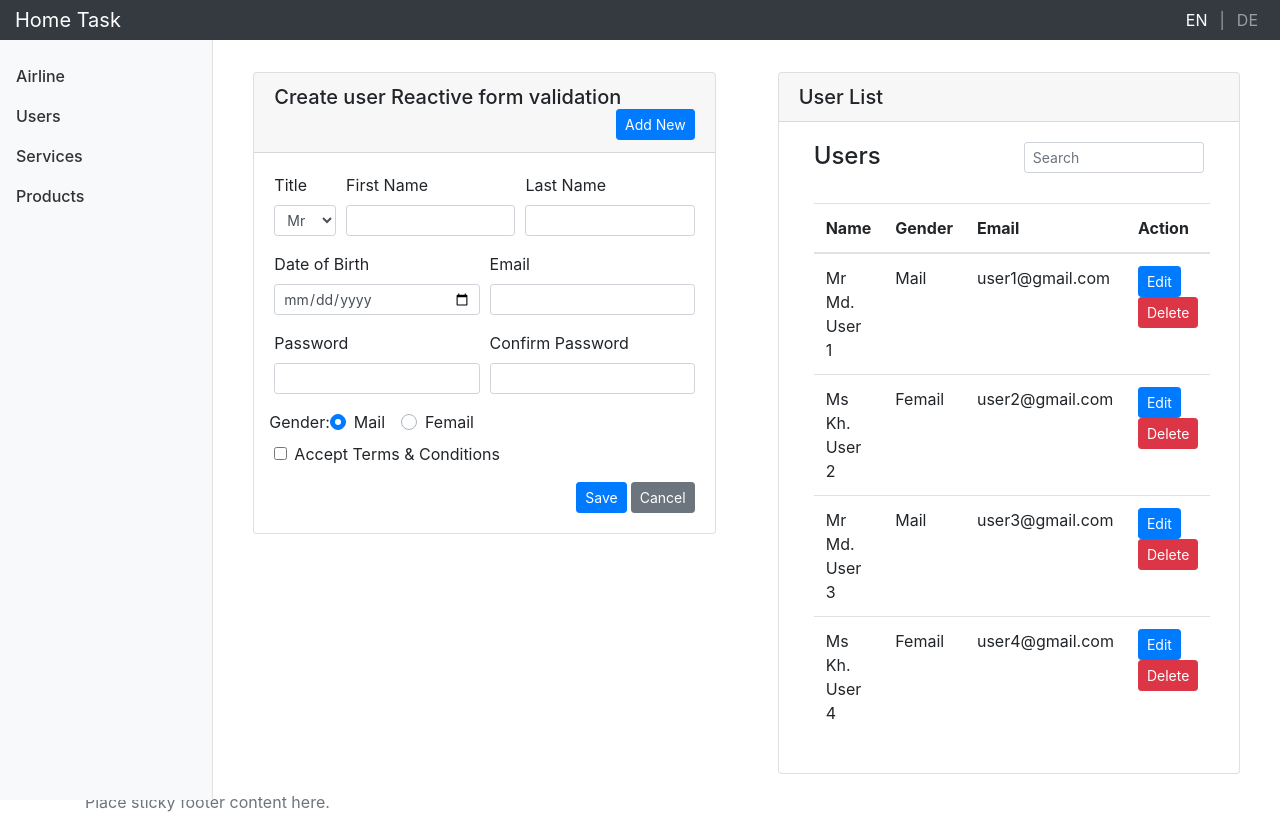
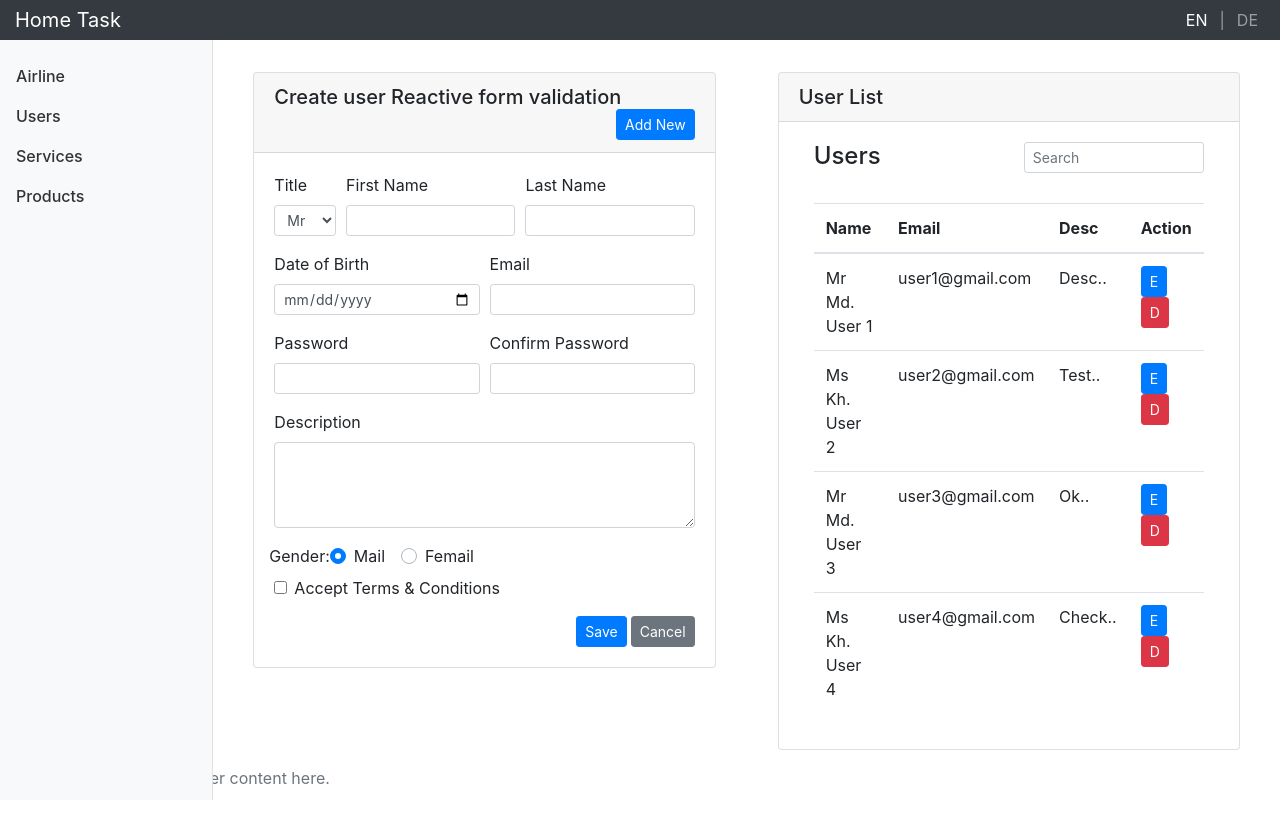
Before and after one commit to habib01cse/nglight, an Angular app: page /users in a window 1280 px wide. Built offline with nearby package versions, Linux system fonts and the light colour scheme; some icons are missing.

Commit message:
add Description in User

```diff
--- a/src/app/features/users/users.component.html
+++ b/src/app/features/users/users.component.html
@@ -122,6 +122,15 @@
                     </div>
 
                     <div class="form-row">
+                        <div class="form-group col">
+                            <label for="description">Description</label>
+                            <textarea class="form-control" id="description" rows="3"
+                            formControlName="description"
+                            ></textarea>
+                        </div>
+                    </div>
+
+                    <div class="form-row">
                         <label for="gender">Gender:</label>
 
                         <div class="custom-control custom-radio custom-control-inline">
@@ -178,19 +187,21 @@
                       <thead>
                         <tr>
                           <th>Name</th>
-                          <th>Gender</th>
+                          <!-- <th>Gender</th> -->
                           <th>Email</th>
+                          <th>Desc</th>
                           <th>Action</th>
                         </tr>
                       </thead>
                       <tbody>
                         <tr *ngFor="let item of itemList; let i = index; trackBy: trackByFn">
                           <td>{{ item?.title }} {{ item?.firstName }} {{ item?.lastName }}</td>
-                          <td>{{ item?.gender }}</td>
+                          <!-- <td>{{ item?.gender }}</td> -->
                           <td>{{ item?.email }}</td>
+                          <td>{{ item?.description }}</td>
                           <td>
-                              <button type="button" class="btn btn-primary btn-sm mr-1" (click)="itemEdit(item)">Edit</button>
-                              <button type="button" class="btn btn-danger btn-sm" (click)="itemDelete(item)">Delete</button>
+                              <button type="button" class="btn btn-primary btn-sm mr-1" (click)="itemEdit(item)">E</button>
+                              <button type="button" class="btn btn-danger btn-sm" (click)="itemDelete(item)">D</button>
                           </td>
                         </tr>
                       </tbody>
--- a/src/app/features/users/users.component.ts
+++ b/src/app/features/users/users.component.ts
@@ -15,10 +15,10 @@ export class UsersComponent implements OnInit {
 
   itemList:any = [];
   itemListSrc = [
-    {id: 1, title: 'Mr', firstName: 'Md.', lastName: 'User 1', dob: '',  email: 'user1@gmail.com', password: '', gender: 'Mail', acceptTerms: true},
-    {id: 2, title: 'Ms', firstName: 'Kh.', lastName: 'User 2', dob: '',  email: 'user2@gmail.com', password: '', gender: 'Femail', acceptTerms: false},
-    {id: 3, title: 'Mr', firstName: 'Md.', lastName: 'User 3', dob: '',  email: 'user3@gmail.com', password: '', gender: 'Mail', acceptTerms: true},
-    {id: 4, title: 'Ms', firstName: 'Kh.', lastName: 'User 4', dob: '',  email: 'user4@gmail.com', password: '', gender: 'Femail', acceptTerms: false}
+    {id: 1, title: 'Mr', firstName: 'Md.', lastName: 'User 1', dob: '',  email: 'user1@gmail.com', password: '', gender: 'Mail', description: 'Desc..',  acceptTerms: true},
+    {id: 2, title: 'Ms', firstName: 'Kh.', lastName: 'User 2', dob: '',  email: 'user2@gmail.com', password: '', gender: 'Femail', description: 'Test..', acceptTerms: false},
+    {id: 3, title: 'Mr', firstName: 'Md.', lastName: 'User 3', dob: '',  email: 'user3@gmail.com', password: '', gender: 'Mail', description: 'Ok..', acceptTerms: true},
+    {id: 4, title: 'Ms', firstName: 'Kh.', lastName: 'User 4', dob: '',  email: 'user4@gmail.com', password: '', gender: 'Femail', description: 'Check..', acceptTerms: false}
   ]
   formData: FormGroup;
   registerForm: FormGroup;
@@ -53,6 +53,7 @@ export class UsersComponent implements OnInit {
       password: ['', [Validators.required, Validators.minLength(6)]],
       confirmPassword: ['', Validators.required],
       gender: ['Mail', Validators.required],
+      description: [''],
       acceptTerms: [false, Validators.requiredTrue]
     },{
         validator: MustMatch('password', 'confirmPassword')
@@ -91,6 +92,7 @@ export class UsersComponent implements OnInit {
       lastName: itemData.lastName,
       email: itemData.email,
       title: itemData.title,
+      description: itemData.description,
       gender: itemData.gender,
       acceptTerms: itemData.acceptTerms
     });
```
